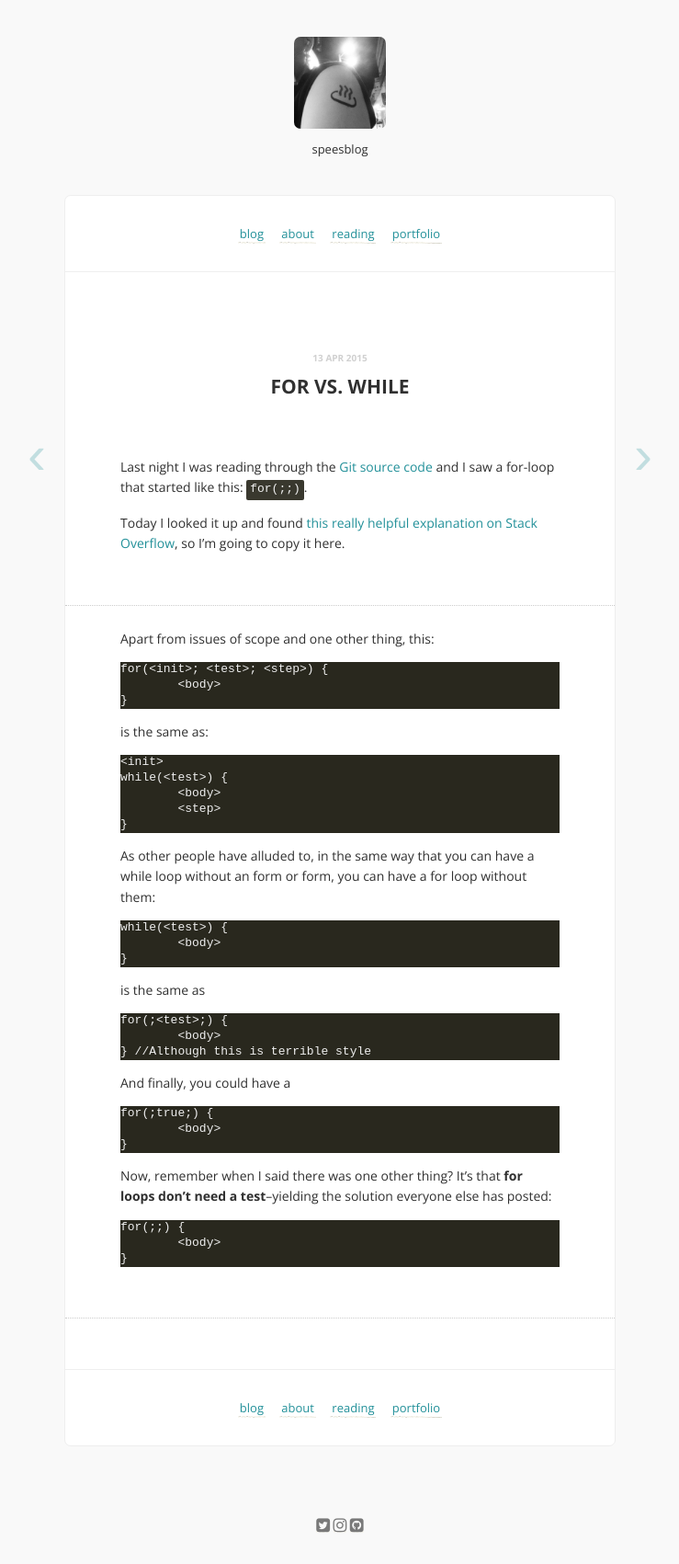
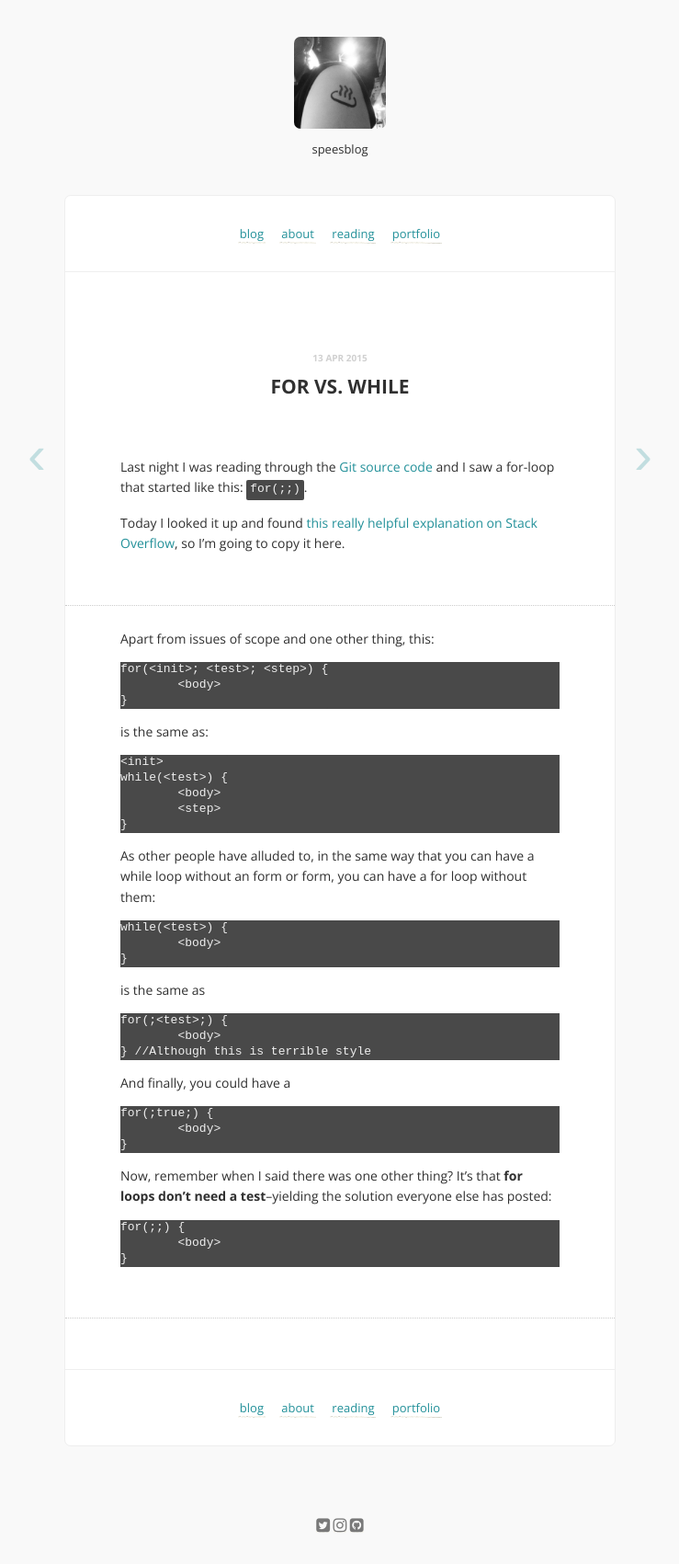
Before and after one commit to shelbyspees/speesblog, a Jekyll site: the page built from _posts/2015-04-13-for-vs-while.md, in a window 1280 px wide. Shown: the whole page at 92% size, without its empty margins (270-1009 px from the left). Built offline with Jekyll 4.4.1, drawn with Linux system fonts in a browser that asks for light colours; nearby versions of some CDN libraries; comment, search, counter and statistics services are not loaded.

Commit message:
Change code and pre background color, comments color

```diff
--- a/stylesheets/style.css
+++ b/stylesheets/style.css
@@ -361,7 +361,7 @@ pre {
 code {
   font-size: 13px;
   color: #eee;
-  background: #39382e;
+  background: #494949;
   padding: 2px 4px 3px;
   border-radius: 2px;
   line-height: 1.3em;
--- a/stylesheets/syntax.css
+++ b/stylesheets/syntax.css
@@ -1,7 +1,7 @@
 .highlight { font-size: 13px; }
-div.highlight, div.highlight code, div.highlight pre  { background: #29281e; }
+div.highlight, div.highlight code, div.highlight pre  { background: #494949; }
 div.highlight code { padding: 0; }
-div.highlight .c { color: #75715e } /* Comment */
+div.highlight .c { color: #A0A0A0 } /* Comment */
 div.highlight .err { color: #960050; background-color: #1e0010 } /* Error */
 div.highlight .k { color: #66d9ef } /* Keyword */
 div.highlight .l { color: #ae81ff } /* Literal */
```
